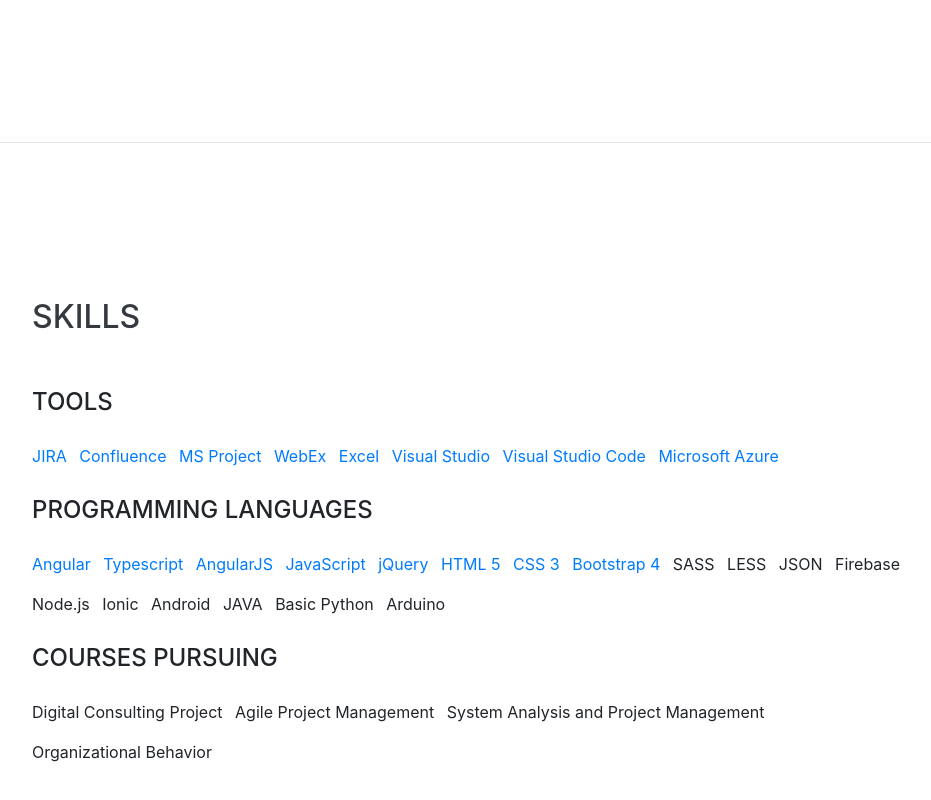
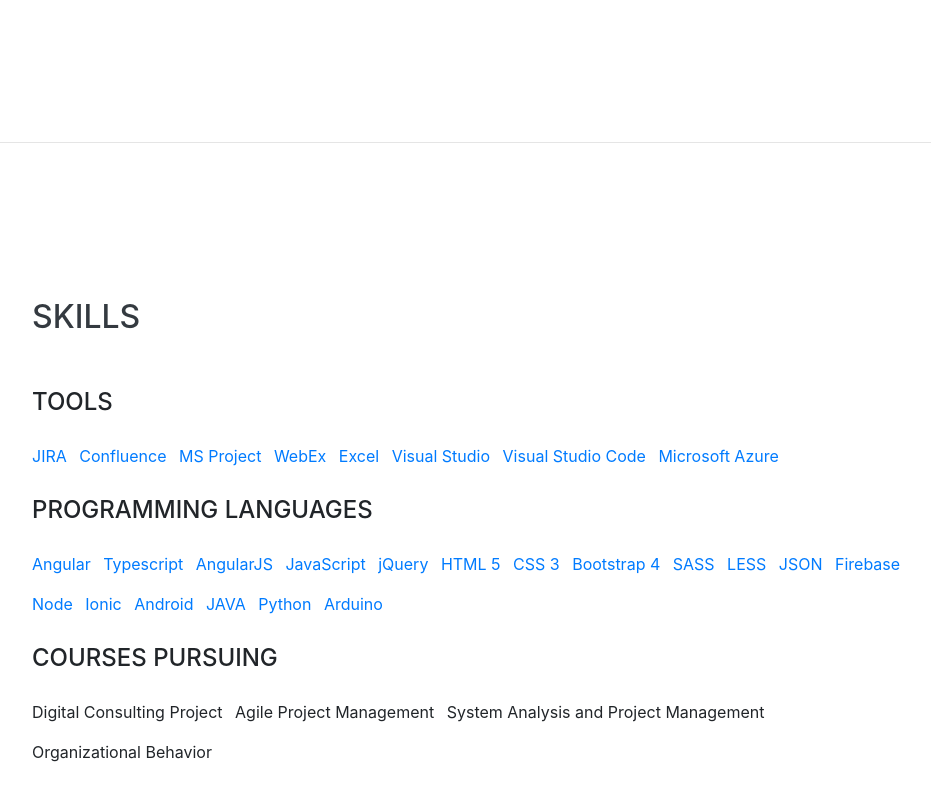
Before and after one commit to kevinkrzys/Resume, a website with bundled scripts: page index.html in a window 1280 px wide. Shown: the part 2419-3219 px from the top of the page, without its empty margins (288-1219 px from the left). Built offline with nearby package versions, Linux system fonts and the light colour scheme; a web font is replaced by a local one.

Commit message:
Added hyperlinks

```diff
--- a/index.html
+++ b/index.html
@@ -210,7 +210,7 @@
               <li>
                 <p>Helped conceptualize the solution for the Application Builder with a JSON-based Rule engine and was
                   responsible for the design and development of the wireframes, middleware, and the database for the
-                  Application Builder Proof of Concept</p>
+                  Proof of Concept</p>
               </li>
               <li>
                 <p>Ensured the product met or exceeded expectations by excelling in empathizing with clients to gather
@@ -443,52 +443,70 @@
           </li>
           <li class="list-inline-item">
             <p>
-              SASS
+              <a href="https://sass-lang.com/">SASS</a>
             </p>
           </li>
           <li class="list-inline-item">
             <p>
+              <a href="http://lesscss.org/">
                 LESS
+              </a>
             </p>
           </li>
           <li class="list-inline-item">
             <p>
+              <a href="http://www.json.org/">
                 JSON
+              </a>
             </p>
           </li>
           <li class="list-inline-item">
             <p>
+              <a href="https://firebase.google.com/">
                 Firebase
+              </a>
             </p>
           </li>
           <li class="list-inline-item">
             <p>
-              Node.js
+              <a href="https://nodejs.org/en/">
+                Node
+              </a>
             </p>
           </li>
           <li class="list-inline-item">
             <p>
+              <a href="https://ionicframework.com/">
                 Ionic
+              </a>
             </p>
           </li>
           <li class="list-inline-item">
             <p>
+              <a href="https://developer.android.com/studio">
                 Android
+              </a>
             </p>
           </li>
           <li class="list-inline-item">
             <p>
+              <a href="https://www.java.com/en/">
                 JAVA
+              </a>
             </p>
           </li>
           <li class="list-inline-item">
             <p>
-              Basic Python
+              <a href="https://www.python.org/">
+                Python
+              </a>
             </p>
           </li>
           <li class="list-inline-item">
             <p>
+              <a href="https://www.arduino.cc/">
                 Arduino
+              </a>
             </p>
           </li>
         </ul>
```
Lines whose indentation alone changed are shown as unchanged.
